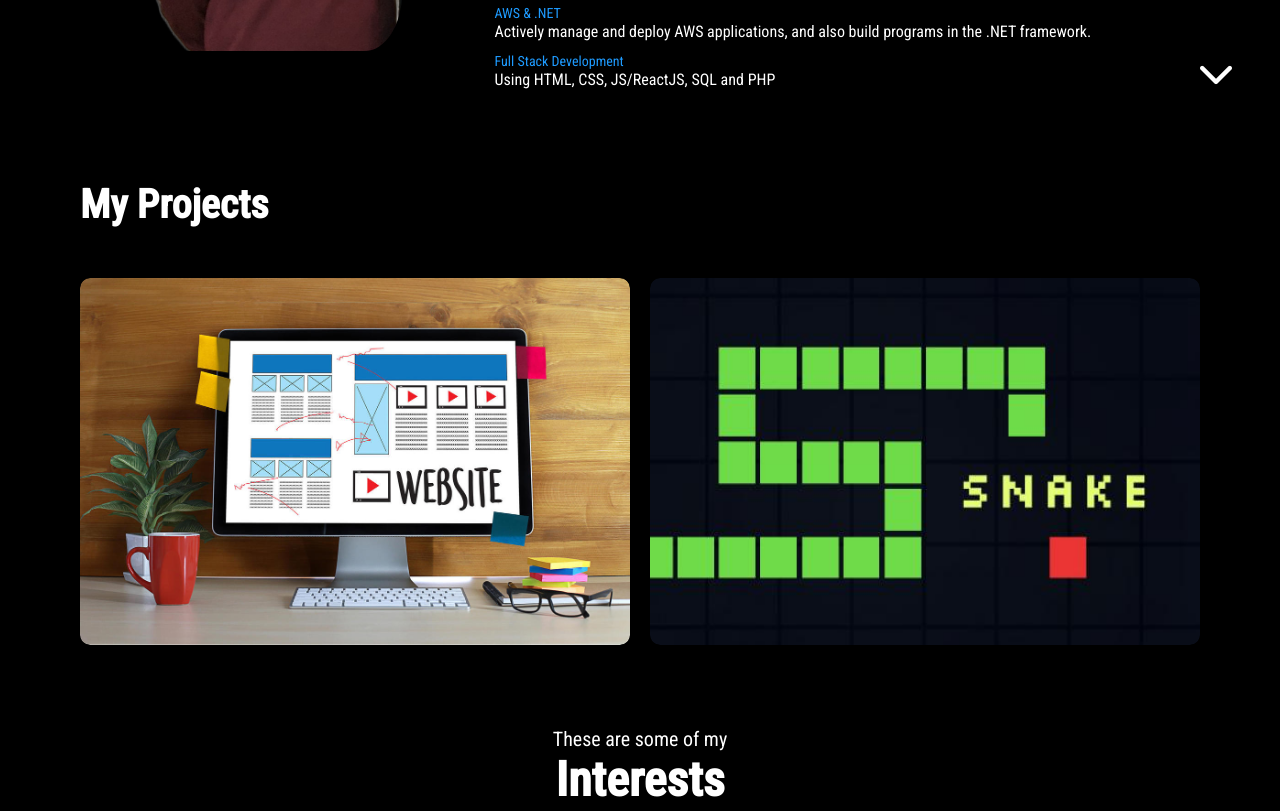
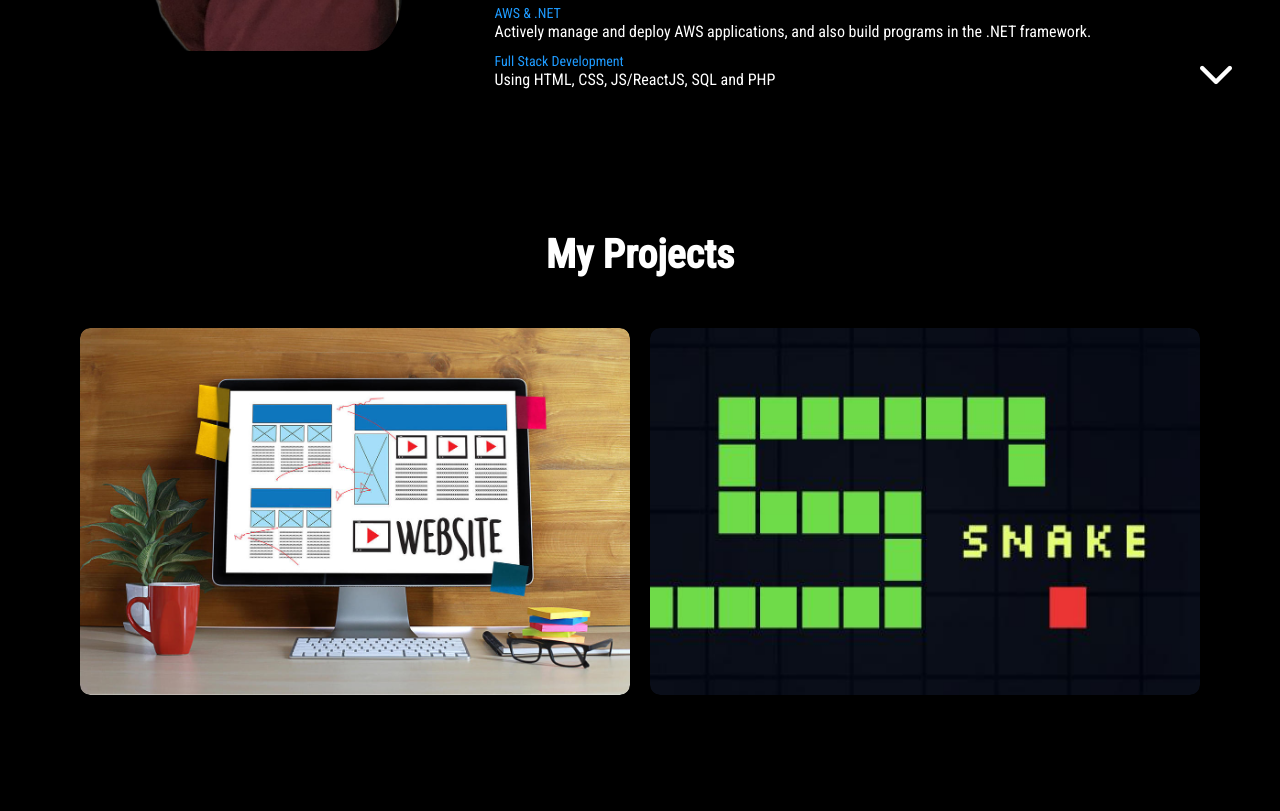
Before and after one commit to ashramzan/my-portfolio, a plain HTML site: page index.html in a window 1280 px wide. Shown: the part 1291-2102 px from the top of the page. Drawn offline with Linux system fonts and the light colour scheme.

Commit message:
increased padding for projects div

```diff
--- a/index.html
+++ b/index.html
@@ -111,7 +111,7 @@
     <section id="projects" class="hidden">
         <div class="portfolio">
             <div class="container">
-                <h1 class="about-sub-title">My Projects</h1>
+                <h1 class="about-sub-title" id="project-title">My Projects</h1>
                 <div class="work-list">
                     <div class="work">
                         <img src="./assets/project1.jpg"/>
--- a/style.css
+++ b/style.css
@@ -483,7 +483,11 @@ article .icon {
 /* projects */
 
 #projects {
-    padding: 50px 0;
+    padding: 100px 0;
+}
+
+#project-title {
+    text-align: center;
 }
 
 .work-list {
```
